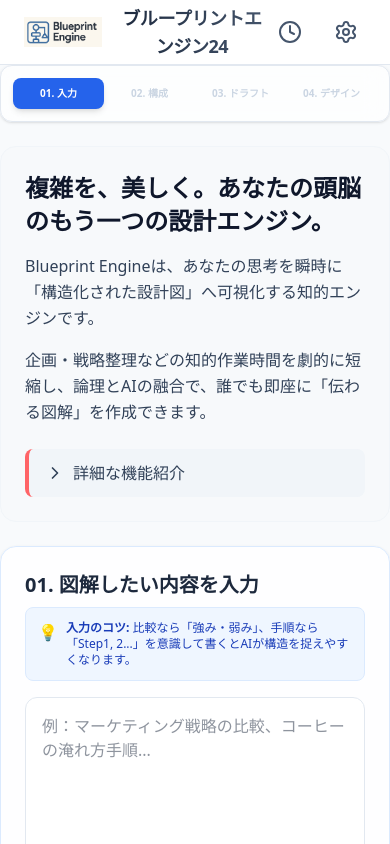
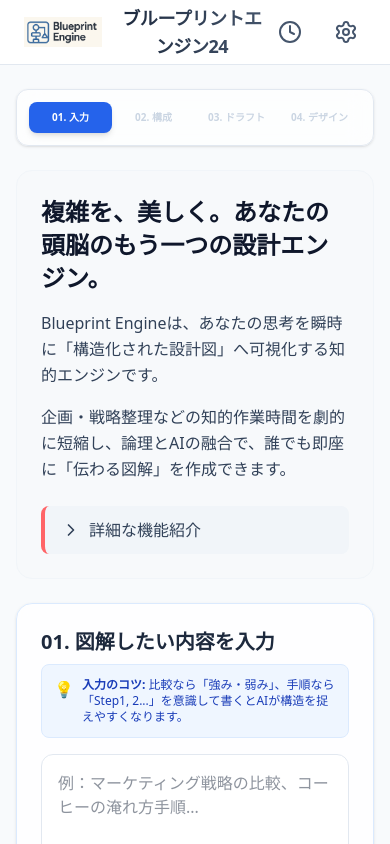
Before and after one commit to akisuperprof-sketch/blueprint-engine-24, a Next.js app: page / in a window 390 px wide. Shown: the top 844 px of the page. Built offline with nearby package versions, Linux system fonts and the light colour scheme.

Commit message:
Adjust mobile padding for professional look

```diff
--- a/src/app/page.tsx
+++ b/src/app/page.tsx
@@ -791,6 +791,7 @@
         </div>
       )}
 
+      <div className="max-w-5xl mx-auto px-4 md:px-6 pt-6">
         <ProgressBar />
 
         {/* --- PHASE 1: INPUT --- */}
@@ -1651,6 +1652,7 @@
             </div>
           )
         }
+      </div>
 
       {/* Global Loading Overlay */}
       {
```
Lines whose indentation alone changed are shown as unchanged.
